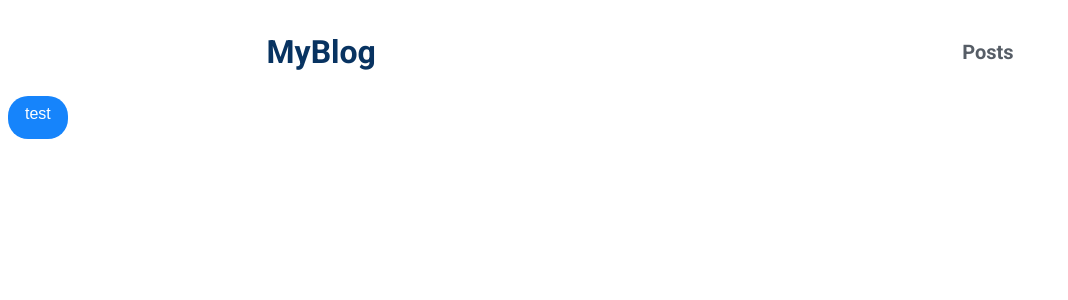
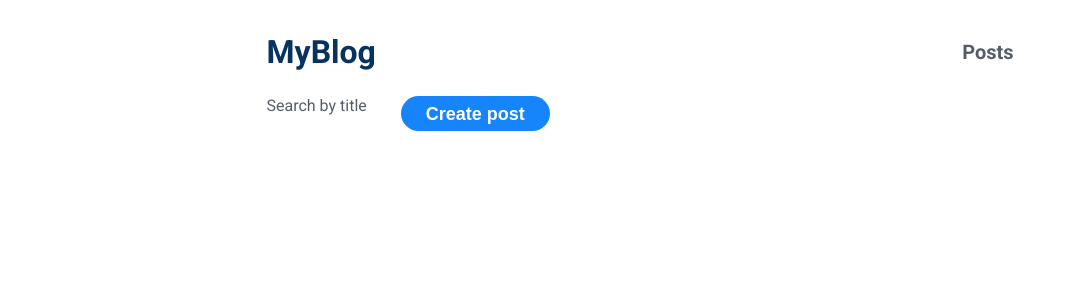
Before and after one commit to piskarev06/my-blog, a React (Create React App) app: page / in a window 1280 px wide. Shown: the top 300 px of the page, without its empty margins (0-1068 px from the left). Built offline with nearby package versions, Linux system fonts and the light colour scheme.

Commit message:
intermediate commit

```diff
--- a/src/components/Button/Button.styled.ts
+++ b/src/components/Button/Button.styled.ts
@@ -8,18 +8,14 @@ interface ButtonStyledProps {
 }
 
 export const ButtonStyled = styled.button<ButtonStyledProps>`
-	display: inline-block;
-	padding: 18px 17px 25px;
+	display: block;
+	padding: 18px 25px 17px;
 
 	background: ${baseTheme.colors.accent};
 	cursor: pointer;
 	border-radius: 20px;
 	border: none;
 
-	font-weight: 500;
-	font-size: 16px;
-	line-height: 0px;
-
 	color: #ffffff;
 
 	transition: all 0.3s linear;
--- /dev/null
+++ b/src/pages/HomePage/HomePage.styled.ts
@@ -0,0 +1,15 @@
+import styled from 'styled-components'
+
+import { baseTheme } from '../../styles/themes/baseTheme/baseTheme'
+import { ButtonStyled } from '../../components/Button/Button.styled'
+
+export const HomeTop = styled.div`
+	display: flex;
+	gap: 34px;
+`
+
+export const HomeBtn = styled(ButtonStyled)`
+	font-weight: 600;
+	font-size: 18px;
+	line-height: 0px;
+`
--- a/src/pages/HomePage/HomePage.tsx
+++ b/src/pages/HomePage/HomePage.tsx
@@ -1,7 +1,16 @@
 import React, { FC } from 'react'
 
-import { Button } from '../../components/Button/Button'
+import { HomeTop, HomeBtn } from './HomePage.styled'
 
 export const HomePage: FC = () => {
-	return <Button>test</Button>
+	return (
+		<main>
+			<div className="container">
+				<HomeTop>
+					<div className="home__search">Search by title</div>
+					<HomeBtn>Create post</HomeBtn>
+				</HomeTop>
+			</div>
+		</main>
+	)
 }
--- a/src/pages/NotFoundPage/NotFoundPage.tsx
+++ b/src/pages/NotFoundPage/NotFoundPage.tsx
@@ -4,8 +4,10 @@ import { NotFoundWrapper, NotFoundText } from './NotFoundPage.styled'
 
 export const NotFoundPage: FC = () => {
 	return (
-		<NotFoundWrapper>
-			<NotFoundText>not found page</NotFoundText>
-		</NotFoundWrapper>
+		<main>
+			<NotFoundWrapper>
+				<NotFoundText>not found page</NotFoundText>
+			</NotFoundWrapper>
+		</main>
 	)
 }
--- a/src/styles/global.ts
+++ b/src/styles/global.ts
@@ -5,7 +5,7 @@ import { baseTheme } from './themes/baseTheme/baseTheme'
 export const GlobalStyles = createGlobalStyle`
 html {
     font-size: 16x;
-    line-height: 0;
+    line-height: 120%;
   }
 
   body {
@@ -38,7 +38,6 @@ html {
     max-width: ${baseTheme.sizes.container};
     margin: 0 auto;
     padding: 0 15px;
-
   }
 
 `
```
